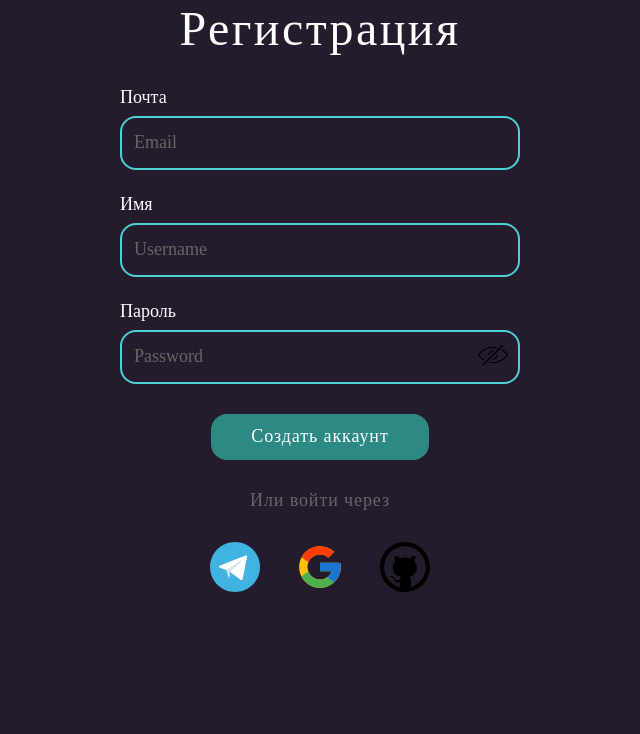
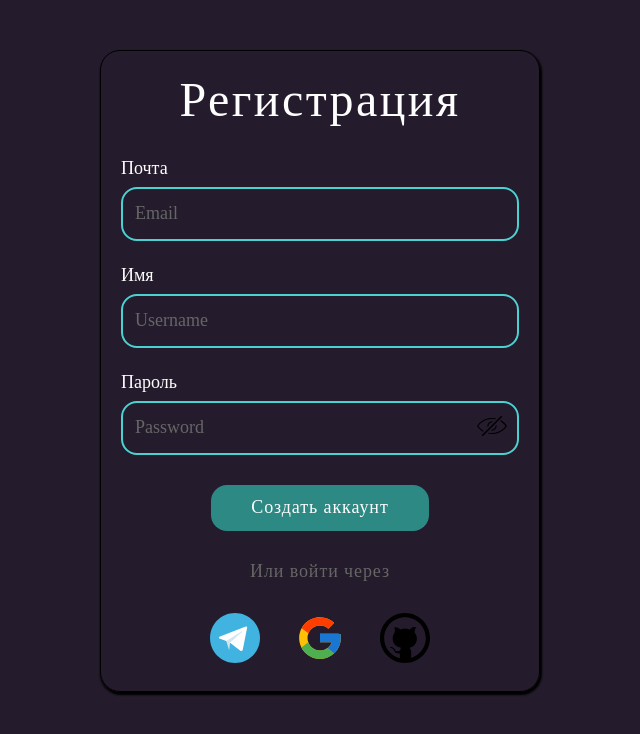
Before and after one commit to cookies-with-tea/fims-site, a React (Vite) app: page / in a window 1280 px wide. Shown: the top 734 px of the page, without its empty margins (320-960 px from the left). Built offline with nearby package versions, Linux system fonts and the light colour scheme.

Commit message:
ASF-3:добавил box-shadow для регистрации

```diff
--- a/src/components/pages/auth/GuestLayou.module.scss
+++ b/src/components/pages/auth/GuestLayou.module.scss
@@ -2,4 +2,5 @@
     display: flex;
     justify-content: center;
     align-items: center;
+    padding-top: 50px;
 }
--- a/src/components/pages/auth/register/Register.module.scss
+++ b/src/components/pages/auth/register/Register.module.scss
@@ -1,6 +1,10 @@
 .form{
-    width: 400px;
+    width: 440px;
     color: $color--white;
+    border: 1px solid $color--black;
+    border-radius: 20px;
+    padding: 20px;
+    box-shadow: 1px 2px 2px 1px $color--black;
     &__title{
         font-size: $font--size-Xlarge;
         margin-bottom: 30px;
--- a/src/scss/_variables.scss
+++ b/src/scss/_variables.scss
@@ -5,6 +5,7 @@ $background--transparent-white: #cacaca2e;
 
 $color--white: #FEFEFE;
 $color--black-gray: #666;
+$color--black: #000000;
 
 $font--size-Xlarge: 48px;
 $font--size-large: 18px;
```
